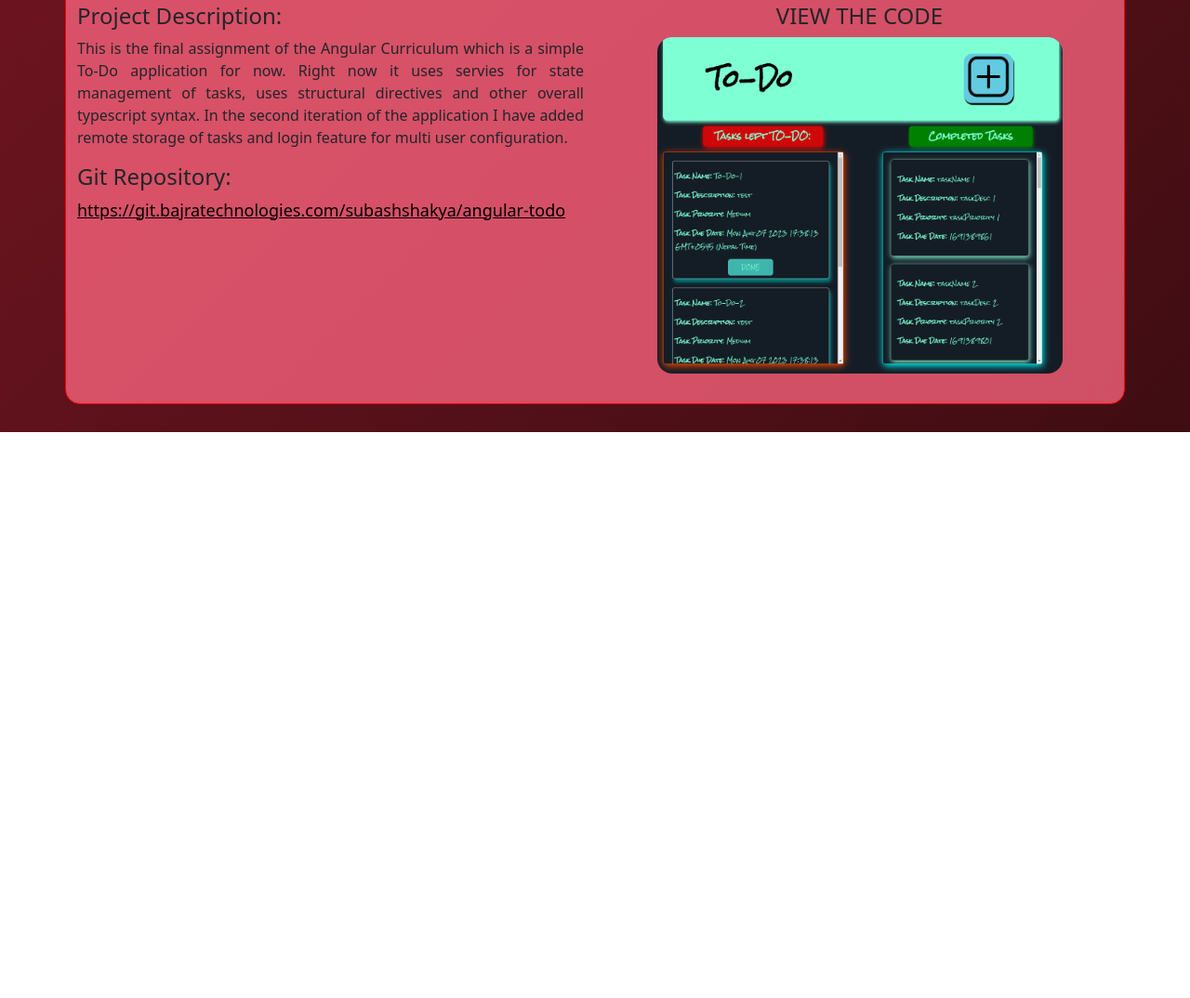
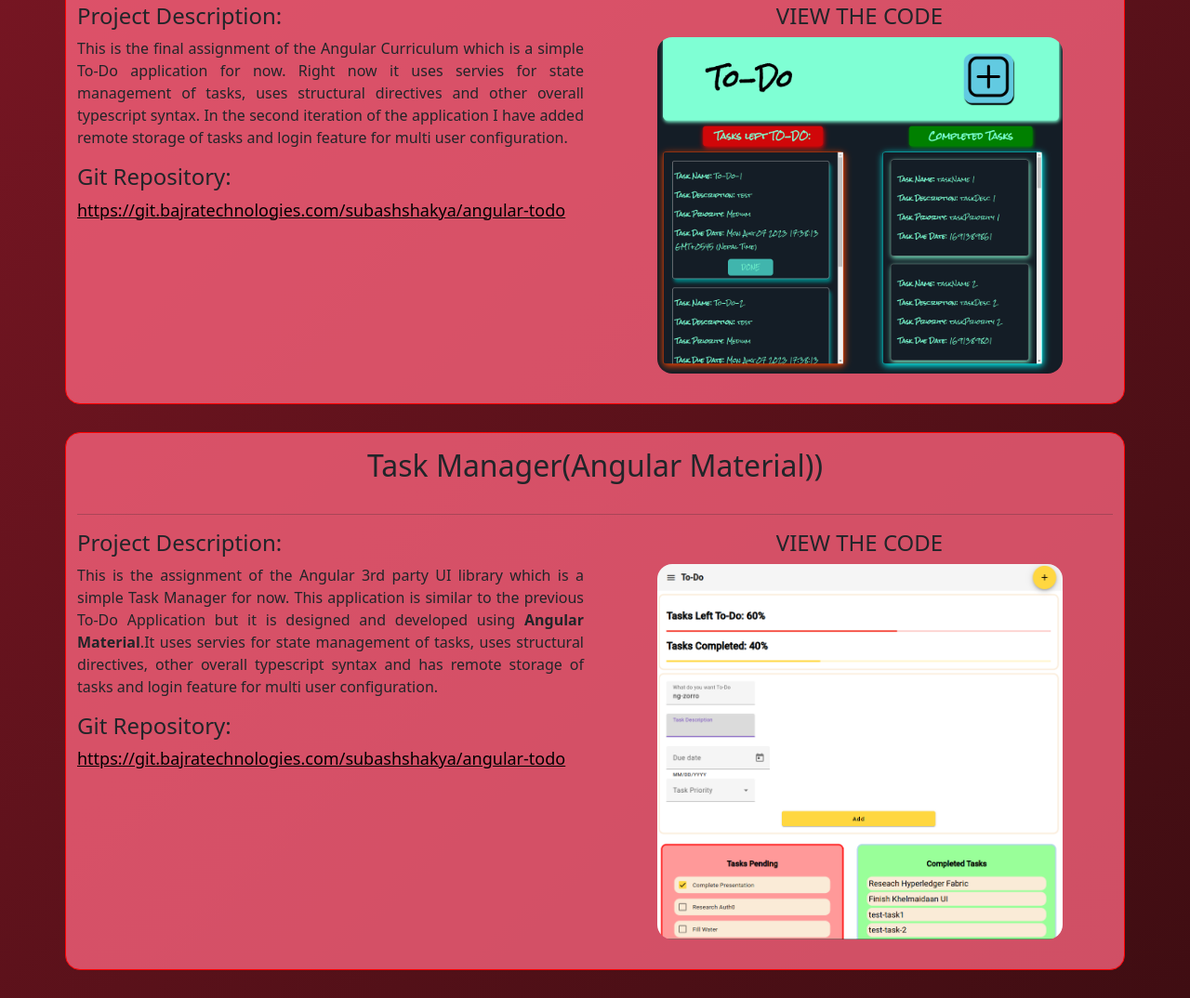
Before and after one commit to subashshakya/bajra-git-assignment, a plain HTML site: page index.html in a window 1280 px wide. Shown: the part 3729-4803 px from the top of the page at 93% size. Before the commit the page ends 4194 px from the top, so only its background shows below. Drawn offline with nearby package versions, Linux system fonts and the light colour scheme.

Commit message:
added task-manager using material UI

```diff
--- a/index.html
+++ b/index.html
@@ -286,6 +286,42 @@
             </div>
           </div>
         </div>
+
+        <div class="container" id="d2c">
+          <h2 style="text-align: center; padding: 1rem">
+            Task Manager(Angular Material))
+          </h2>
+          <hr />
+          <div class="row">
+            <div class="col-lg-6">
+              <div class="row">
+
+                <h4>Project Description:</h4>
+                <p>
+                  This is the assignment of the Angular 3rd party UI library which is
+                  a simple Task Manager for now. This application is similar to the previous To-Do Application but it is designed and developed using <strong>Angular Material</strong>.It uses servies
+                  for state management of tasks, uses structural directives,
+                  other overall typescript syntax and has remote storage of tasks and login feature for multi user configuration.
+                </p>
+              </div>
+              <div class="row">
+                <h4>Git Repository:</h2>
+                  <p style="font-size: large;"><a href="https://git.bajratechnologies.com/subashshakya/angular-todo" style="text-decoration: none; color:black"><u>https://git.bajratechnologies.com/subashshakya/angular-todo</u></a></p>
+              </div>
+            </div>
+            <div class="col-lg-6">
+              <div class="link">
+                <h4 style="text-align: center">VIEW THE CODE</h4>
+                <a
+                  href="https://git.bajratechnologies.com/subashshakya/to-do"
+                  style="text-align: center"
+                >
+                  <img src="./images/mat-to-do.png" id="rr" />
+                </a>
+              </div>
+            </div>
+          </div>
+        </div>
       </section>
     </main>
   </body>
```
Also changed, not shown: images/mat-to-do.png (added).
